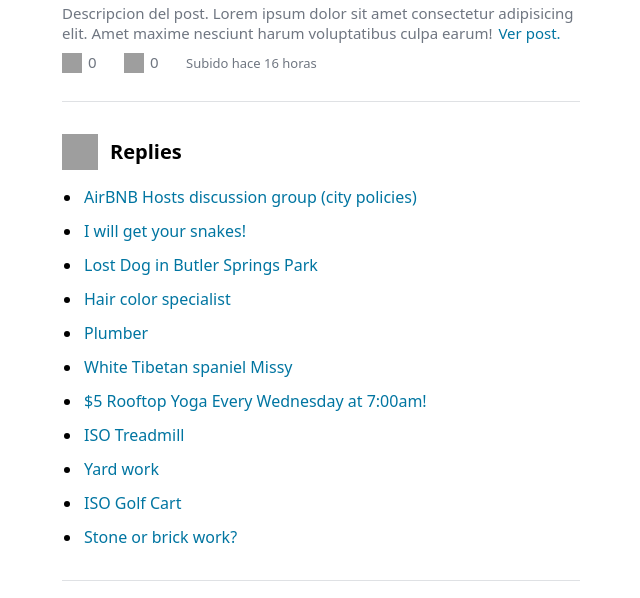
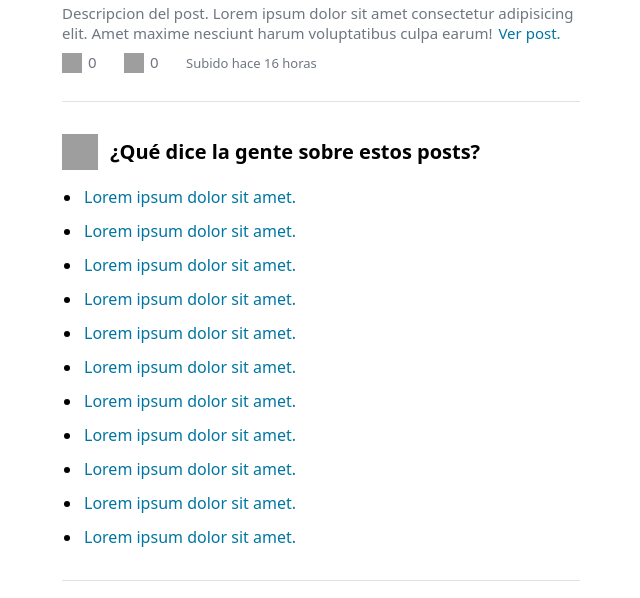
Before and after one commit to juliswer/newslatter-share, a plain HTML site: page index.html in a window 1280 px wide. Shown: the part 1328-1926 px from the top of the page, without its empty margins (319-959 px from the left). Drawn offline with Linux system fonts and the light colour scheme; grey boxes are pictures that could not be loaded.

Commit message:
pushing new files

```diff
--- a/index.html
+++ b/index.html
@@ -799,7 +799,7 @@
                           <td width="36"> <img src="https://d19rpgkrjeba2z.cloudfront.net/1fd476dc94e5e469/static/images/daily_digest/icon-replies-jewel@2x.png" width="36" height="36"> </td>
                           <td width="12">&nbsp;</td>
                           <td>
-                            <h1 class="section_title"> Replies </h1>
+                            <h1 class="section_title"> ¿Qué dice la gente sobre estos posts? </h1>
                           </td>
                         </tr>
                       </tbody>
@@ -809,19 +809,19 @@
                         <tr>
                           <td>
                             <ul>
-                              <li> <a href="/login/?next=/news_feed/%3Fct%3DoXGgnNK11drwqfXc_7de_0vzytsK1ToT5vQB13s1qhA8CRe7crSiFAPCKV4wkB39%26ec%3DVxSJFbPbudqm3RmbqsRSIdKGxZqCXtJSS-0vyqMERec%253D%26is%3Dtpd%26lc%3D23183%26post%3D112120357%26section%3D4" class="story_title text_wrapper"> AirBNB Hosts discussion group (city policies) </a>                              </li>
-                              <li> <a href="/login/?next=/news_feed/%3Fct%3DoXGgnNK11drwqfXc_7de_0vzytsK1ToT5vQB13s1qhA8CRe7crSiFAPCKV4wkB39%26ec%3DVxSJFbPbudqm3RmbqsRSIdKGxZqCXtJSS-0vyqMERec%253D%26is%3Dtpd%26lc%3D23184%26post%3D107812062%26section%3D4" class="story_title text_wrapper"> I will get your snakes! </a>                              </li>
-                              <li> <a href="/login/?next=/news_feed/%3Fct%3DoXGgnNK11drwqfXc_7de_0vzytsK1ToT5vQB13s1qhA8CRe7crSiFAPCKV4wkB39%26ec%3DVxSJFbPbudqm3RmbqsRSIdKGxZqCXtJSS-0vyqMERec%253D%26is%3Dtpd%26lc%3D23185%26post%3D108431275%26section%3D5" class="story_title text_wrapper"> Lost Dog in Butler Springs Park </a>                              </li>
-                              <li> <a href="/login/?next=/news_feed/%3Fct%3DoXGgnNK11drwqfXc_7de_0vzytsK1ToT5vQB13s1qhA8CRe7crSiFAPCKV4wkB39%26ec%3DVxSJFbPbudqm3RmbqsRSIdKGxZqCXtJSS-0vyqMERec%253D%26is%3Dtpd%26lc%3D23186%26post%3D112576276%26section%3D3" class="story_title text_wrapper"> Hair color specialist </a>                              </li>
+                              <li> <a href="/login/?next=/news_feed/%3Fct%3DoXGgnNK11drwqfXc_7de_0vzytsK1ToT5vQB13s1qhA8CRe7crSiFAPCKV4wkB39%26ec%3DVxSJFbPbudqm3RmbqsRSIdKGxZqCXtJSS-0vyqMERec%253D%26is%3Dtpd%26lc%3D23183%26post%3D112120357%26section%3D4" class="story_title text_wrapper"> Lorem ipsum dolor sit amet. </a>                              </li>
+                              <li> <a href="/login/?next=/news_feed/%3Fct%3DoXGgnNK11drwqfXc_7de_0vzytsK1ToT5vQB13s1qhA8CRe7crSiFAPCKV4wkB39%26ec%3DVxSJFbPbudqm3RmbqsRSIdKGxZqCXtJSS-0vyqMERec%253D%26is%3Dtpd%26lc%3D23184%26post%3D107812062%26section%3D4" class="story_title text_wrapper"> Lorem ipsum dolor sit amet. </a>                              </li>
+                              <li> <a href="/login/?next=/news_feed/%3Fct%3DoXGgnNK11drwqfXc_7de_0vzytsK1ToT5vQB13s1qhA8CRe7crSiFAPCKV4wkB39%26ec%3DVxSJFbPbudqm3RmbqsRSIdKGxZqCXtJSS-0vyqMERec%253D%26is%3Dtpd%26lc%3D23185%26post%3D108431275%26section%3D5" class="story_title text_wrapper"> Lorem ipsum dolor sit amet. </a>                              </li>
+                              <li> <a href="/login/?next=/news_feed/%3Fct%3DoXGgnNK11drwqfXc_7de_0vzytsK1ToT5vQB13s1qhA8CRe7crSiFAPCKV4wkB39%26ec%3DVxSJFbPbudqm3RmbqsRSIdKGxZqCXtJSS-0vyqMERec%253D%26is%3Dtpd%26lc%3D23186%26post%3D112576276%26section%3D3" class="story_title text_wrapper"> Lorem ipsum dolor sit amet. </a>                              </li>
                               <li> <a href="https://nextdoor.com/news_feed/?post=112378241&amp;ct=oXGgnNK11drwqfXc_7de_0vzytsK1ToT5vQB13s1qhA8CRe7crSiFAPCKV4wkB39&amp;ec=VxSJFbPbudqm3RmbqsRSIdKGxZqCXtJSS-0vyqMERec=&amp;lc=23188&amp;token=gEqgUdFoLKPNwRmfrYvGl6rZBMg5_MeU2bwKr1WeyRQsU_Xf7lWoeHAsXphm8DTDoKQMJ3KQ86nZadJKk3YUkFrT3bmsi5IyZAaRYTWiK14%3D&amp;is=tpd&amp;section=3"
-                                  class="story_title text_wrapper"> Plumber </a> </li>
-                              <li> <a href="/login/?next=/news_feed/%3Fct%3DoXGgnNK11drwqfXc_7de_0vzytsK1ToT5vQB13s1qhA8CRe7crSiFAPCKV4wkB39%26ec%3DVxSJFbPbudqm3RmbqsRSIdKGxZqCXtJSS-0vyqMERec%253D%26is%3Dtpd%26lc%3D23189%26post%3D112505222%26section%3D5" class="story_title text_wrapper"> White Tibetan spaniel Missy </a>                              </li>
-                              <li> <a href="/login/?next=/news_feed/%3Fct%3DoXGgnNK11drwqfXc_7de_0vzytsK1ToT5vQB13s1qhA8CRe7crSiFAPCKV4wkB39%26ec%3DVxSJFbPbudqm3RmbqsRSIdKGxZqCXtJSS-0vyqMERec%253D%26is%3Dtpd%26lc%3D23300%26post%3D111307230%26section%3D1" class="story_title text_wrapper"> $5 Rooftop Yoga Every Wednesday at 7:00am! </a>                              </li>
-                              <li> <a href="/login/?next=/news_feed/%3Fct%3DoXGgnNK11drwqfXc_7de_0vzytsK1ToT5vQB13s1qhA8CRe7crSiFAPCKV4wkB39%26ec%3DVxSJFbPbudqm3RmbqsRSIdKGxZqCXtJSS-0vyqMERec%253D%26is%3Dtpd%26lc%3D23191%26post%3D112520348%26section%3D3" class="story_title text_wrapper"> ISO Treadmill </a>                              </li>
+                                  class="story_title text_wrapper"> Lorem ipsum dolor sit amet. </a> </li>
+                              <li> <a href="/login/?next=/news_feed/%3Fct%3DoXGgnNK11drwqfXc_7de_0vzytsK1ToT5vQB13s1qhA8CRe7crSiFAPCKV4wkB39%26ec%3DVxSJFbPbudqm3RmbqsRSIdKGxZqCXtJSS-0vyqMERec%253D%26is%3Dtpd%26lc%3D23189%26post%3D112505222%26section%3D5" class="story_title text_wrapper"> Lorem ipsum dolor sit amet. </a>                              </li>
+                              <li> <a href="/login/?next=/news_feed/%3Fct%3DoXGgnNK11drwqfXc_7de_0vzytsK1ToT5vQB13s1qhA8CRe7crSiFAPCKV4wkB39%26ec%3DVxSJFbPbudqm3RmbqsRSIdKGxZqCXtJSS-0vyqMERec%253D%26is%3Dtpd%26lc%3D23300%26post%3D111307230%26section%3D1" class="story_title text_wrapper"> Lorem ipsum dolor sit amet. </a>                              </li>
+                              <li> <a href="/login/?next=/news_feed/%3Fct%3DoXGgnNK11drwqfXc_7de_0vzytsK1ToT5vQB13s1qhA8CRe7crSiFAPCKV4wkB39%26ec%3DVxSJFbPbudqm3RmbqsRSIdKGxZqCXtJSS-0vyqMERec%253D%26is%3Dtpd%26lc%3D23191%26post%3D112520348%26section%3D3" class="story_title text_wrapper"> Lorem ipsum dolor sit amet. </a>                              </li>
                               <li> <a href="https://nextdoor.com/news_feed/?post=112574926&amp;ct=oXGgnNK11drwqfXc_7de_0vzytsK1ToT5vQB13s1qhA8CRe7crSiFAPCKV4wkB39&amp;ec=VxSJFbPbudqm3RmbqsRSIdKGxZqCXtJSS-0vyqMERec=&amp;lc=23208&amp;token=gEqgUdFoLKPNwRmfrYvGl6rZBMg5_MeU2bwKr1WeyRQsU_Xf7lWoeHAsXphm8DTDoKQMJ3KQ86nZadJKk3YUkFrT3bmsi5IyZAaRYTWiK14%3D&amp;is=tpd&amp;section=1"
-                                  class="story_title text_wrapper"> Yard work </a> </li>
-                              <li> <a href="/login/?next=/news_feed/%3Fct%3DoXGgnNK11drwqfXc_7de_0vzytsK1ToT5vQB13s1qhA8CRe7crSiFAPCKV4wkB39%26ec%3DVxSJFbPbudqm3RmbqsRSIdKGxZqCXtJSS-0vyqMERec%253D%26is%3Dtpd%26lc%3D23192%26post%3D112190354%26section%3D4" class="story_title text_wrapper"> ISO Golf Cart </a>                              </li>
-                              <li> <a href="/login/?next=/news_feed/%3Fct%3DoXGgnNK11drwqfXc_7de_0vzytsK1ToT5vQB13s1qhA8CRe7crSiFAPCKV4wkB39%26ec%3DVxSJFbPbudqm3RmbqsRSIdKGxZqCXtJSS-0vyqMERec%253D%26is%3Dtpd%26lc%3D23193%26post%3D112571766%26section%3D3" class="story_title text_wrapper"> Stone or brick work? </a>                              </li>
+                                  class="story_title text_wrapper"> Lorem ipsum dolor sit amet. </a> </li>
+                              <li> <a href="/login/?next=/news_feed/%3Fct%3DoXGgnNK11drwqfXc_7de_0vzytsK1ToT5vQB13s1qhA8CRe7crSiFAPCKV4wkB39%26ec%3DVxSJFbPbudqm3RmbqsRSIdKGxZqCXtJSS-0vyqMERec%253D%26is%3Dtpd%26lc%3D23192%26post%3D112190354%26section%3D4" class="story_title text_wrapper"> Lorem ipsum dolor sit amet. </a>                              </li>
+                              <li> <a href="/login/?next=/news_feed/%3Fct%3DoXGgnNK11drwqfXc_7de_0vzytsK1ToT5vQB13s1qhA8CRe7crSiFAPCKV4wkB39%26ec%3DVxSJFbPbudqm3RmbqsRSIdKGxZqCXtJSS-0vyqMERec%253D%26is%3Dtpd%26lc%3D23193%26post%3D112571766%26section%3D3" class="story_title text_wrapper"> Lorem ipsum dolor sit amet. </a>                              </li>
                             </ul>
                           </td>
                         </tr>
```
